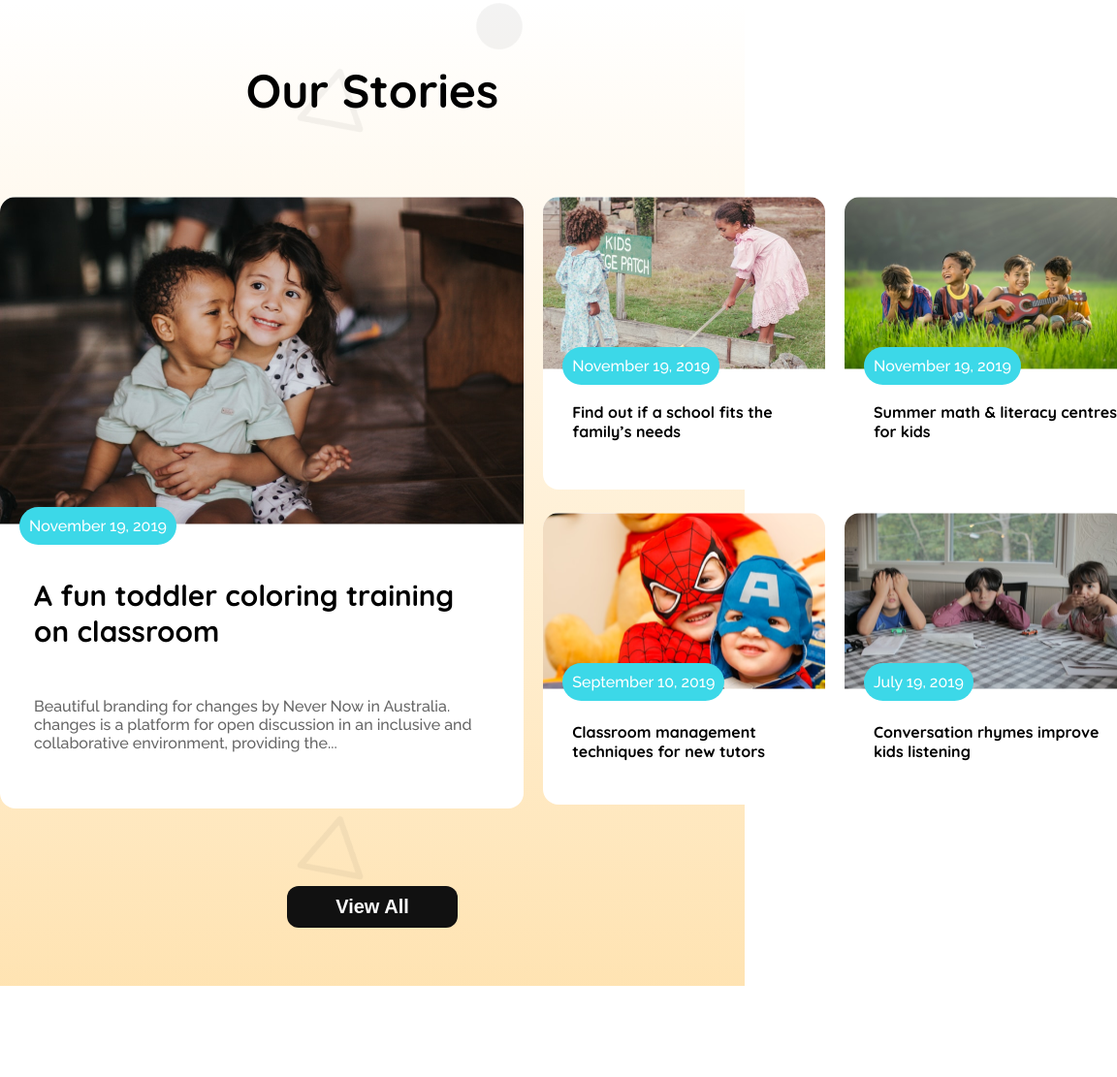
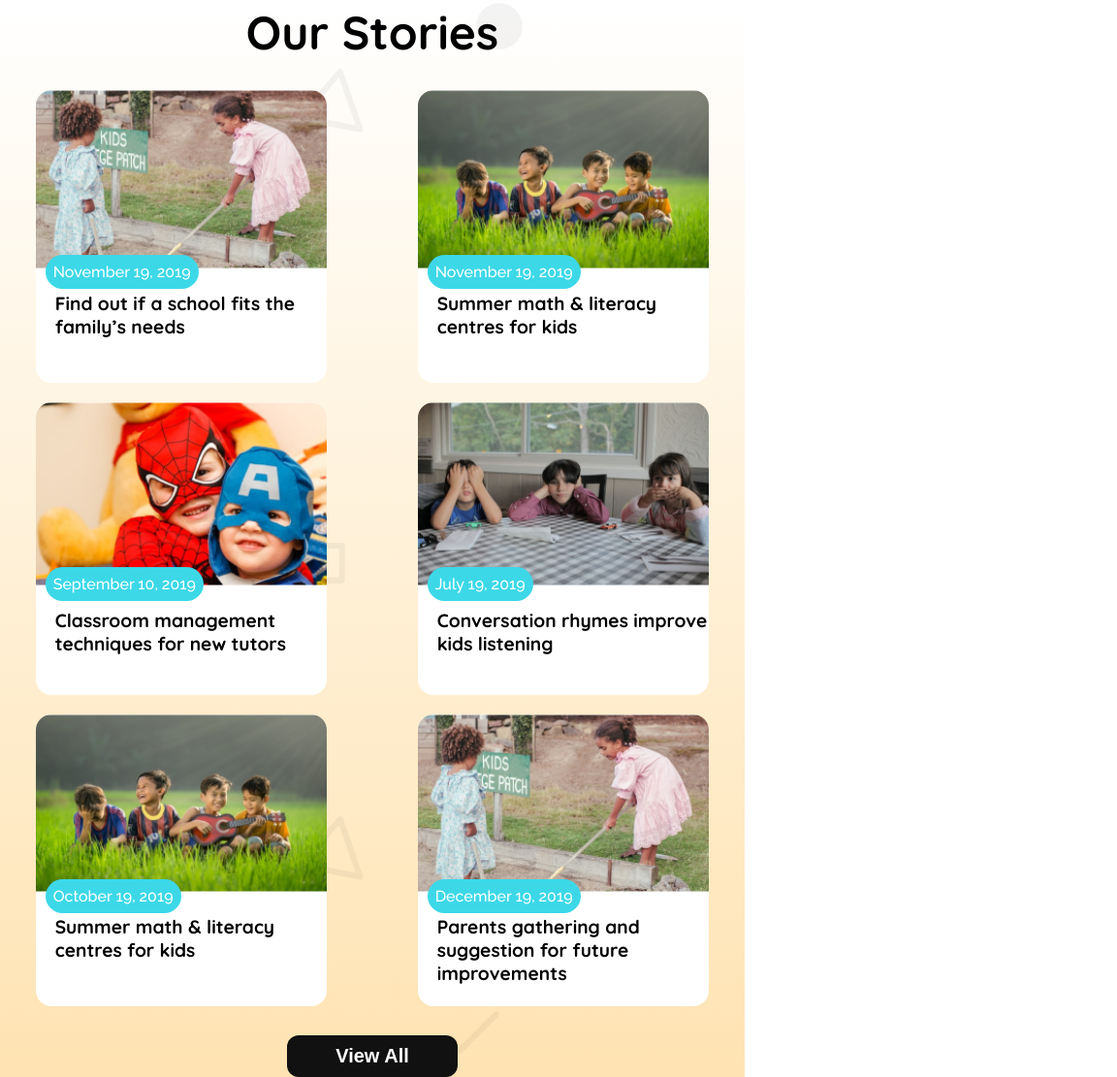
Before and after one commit to saiful16/kids-school, a plain HTML site: page index.html in a window 768 px wide. Shown: the part 2949-4060 px from the top of the page at 97% size, 1152 px wide, since content can reach past the window. Before the commit the page ends 3966 px from the top, so only its background shows below. Drawn offline with Linux system fonts and the light colour scheme.

Commit message:
responsive ness added

```diff
--- a/styles/media.css
+++ b/styles/media.css
@@ -57,6 +57,7 @@
     .c-buton {
         display: none;
     }
+    /* stories */
 
     #sories-card-1 {
         display: none;
@@ -82,7 +83,7 @@
     .stories-card {
         width: 173.09px;
         height: 179.59px;
-       justify-self: center;
+        justify-self: center;
 
     }
 
@@ -136,4 +137,49 @@
         /* width: auto; */
         margin: 10px 30px;
     }
+    /* stories section */
+
+    #sories-card-1 {
+        display: none;
+    }
+
+    #sories-card-7,
+    #sories-card-6 {
+        display: block;
+    }
+
+    .our-stories-section {
+        padding: 0px 0;
+    }
+
+    .stories-card-container {
+        grid-template-columns: repeat(2, 1fr);
+        gap: 20px;
+        margin: 30px 0;
+        /* max-width: 576px; */
+
+    }
+
+    .stories-card {
+        width: 300.69px;
+        height: 301.61px;
+        justify-self: center;
+
+    }
+
+    .stories-title {
+        font-size: 1.2rem;
+        font-weight: 700;
+        margin-left: 20px;
+        margin-top: 20px;
+    }
+
+    .stories-button {
+        color: rgb(255, 255, 255);
+        padding: 8px;
+        font-size: 1rem;
+        font-weight: 500;
+        top: 170px;
+        left: 10px;
+    }
 }
```
